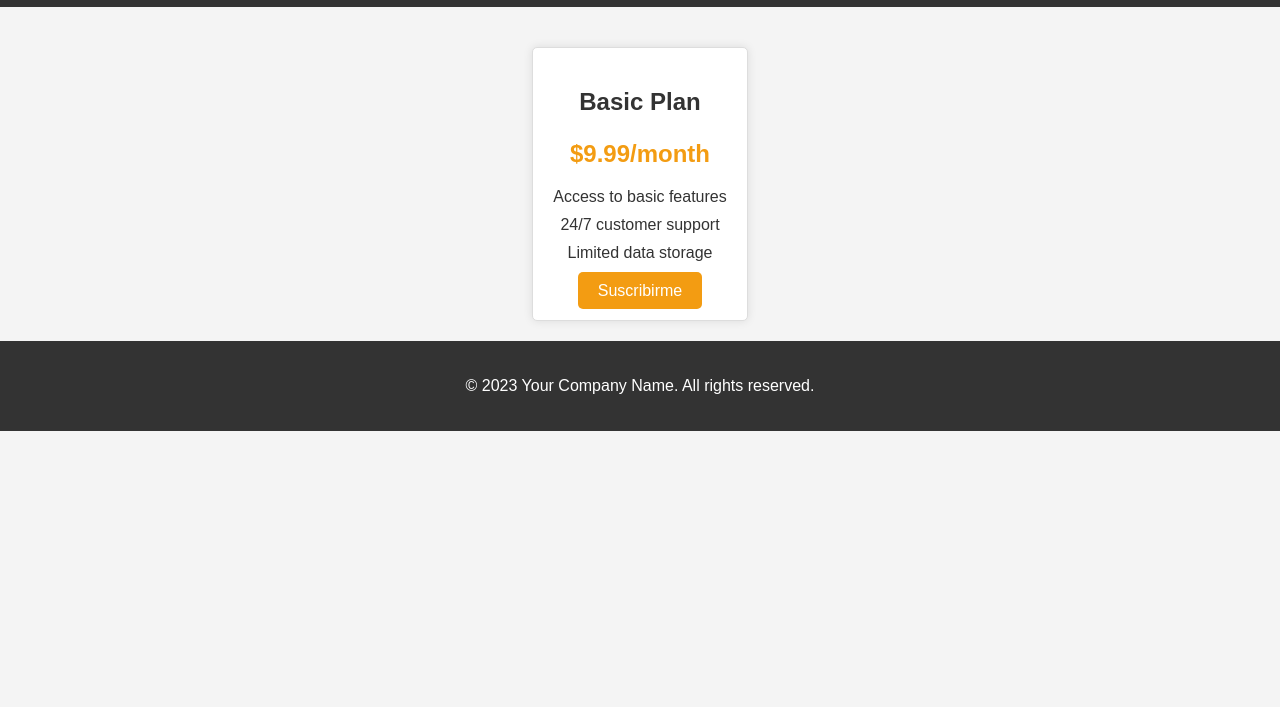
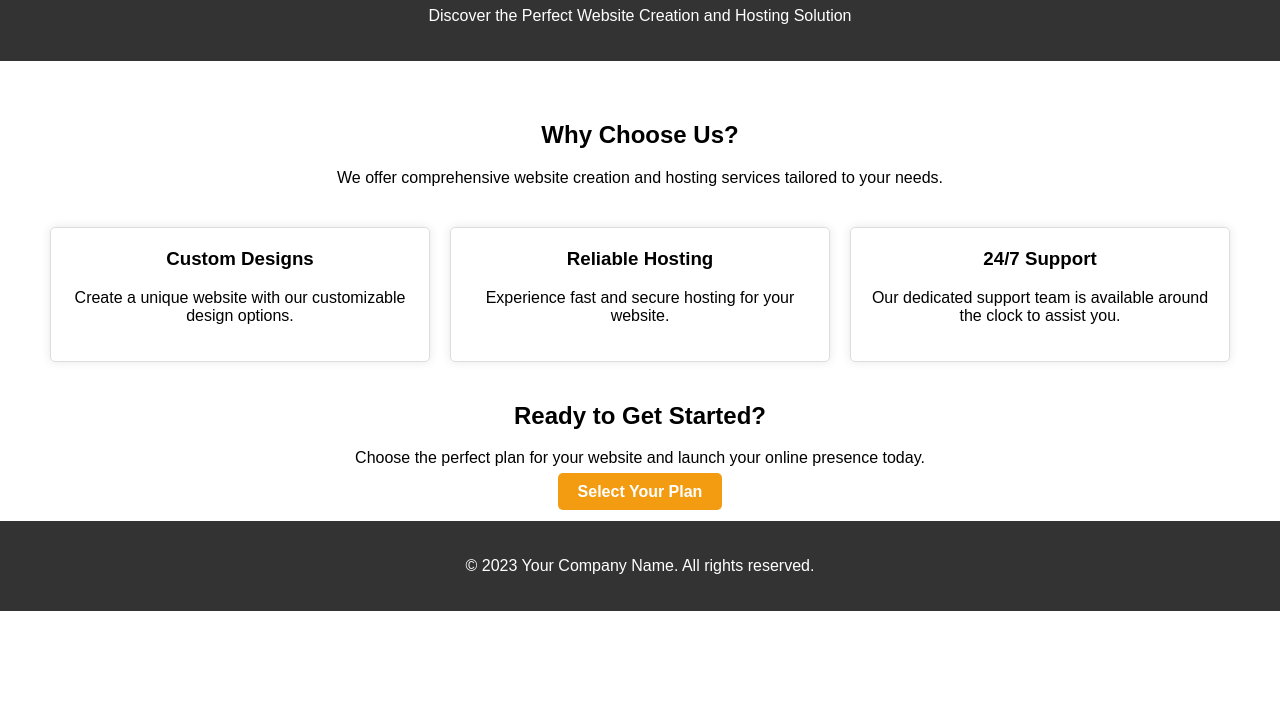
Before and after one commit to netphoria/agency.github.io, a plain HTML site: page index.html in a window 1280 px wide. Shown: the part 93-800 px from the top of the page. Drawn offline with Linux system fonts and the light colour scheme.

Commit message:
Update index.html

```diff
--- a/index.html
+++ b/index.html
@@ -3,21 +3,19 @@
 <head>
   <meta charset="UTF-8">
   <meta name="viewport" content="width=device-width, initial-scale=1.0">
-  <title>Subscription Plans</title>
+  <title>Website Creation & Hosting</title>
   <style>
     body {
+      font-family: Arial, sans-serif;
       margin: 0;
       padding: 0;
-      font-family: Arial, sans-serif;
-      background-color: #f4f4f4;
-      color: #333;
     }
 
-    header {
+    .header {
       background-color: #333;
       color: #fff;
       text-align: center;
-      padding: 10px;
+      padding: 20px;
     }
 
     .container {
@@ -26,42 +24,35 @@
       padding: 20px;
     }
 
-    .plans {
+    .content {
+      text-align: center;
+      margin-top: 40px;
+    }
+
+    .features {
       display: flex;
       justify-content: center;
-      align-items: stretch;
-      margin-top: 20px;
+      align-items: flex-start;
+      margin-top: 40px;
     }
 
-    .plan {
-      background-color: #fff;
+    .feature {
+      flex: 1;
+      text-align: center;
+      padding: 20px;
       border: 1px solid #ddd;
+      margin: 0 10px;
       border-radius: 5px;
-      padding: 20px;
-      margin: 0 15px;
-      text-align: center;
       box-shadow: 0px 0px 10px rgba(0, 0, 0, 0.1);
     }
 
-    .plan h2 {
-      margin-bottom: 10px;
+    .feature h3 {
+      margin-top: 0;
     }
 
-    .plan .price {
-      font-weight: bold;
-      font-size: 24px;
-      margin-bottom: 20px;
-      color: #f39c12;
-    }
-
-    .plan ul {
-      list-style: none;
-      padding: 0;
-      margin-bottom: 20px;
-    }
-
-    .plan ul li {
-      margin: 10px 0;
+    .cta {
+      text-align: center;
+      margin-top: 40px;
     }
 
     .btn {
@@ -73,13 +64,14 @@
       cursor: pointer;
       transition: background-color 0.3s ease;
       text-decoration: none;
+      font-weight: bold;
     }
 
     .btn:hover {
       background-color: #e67e22;
     }
 
-    footer {
+    .footer {
       text-align: center;
       padding: 20px 0;
       background-color: #333;
@@ -88,27 +80,40 @@
   </style>
 </head>
 <body>
-  <header>
-    <h1>Choose Your Subscription Plan</h1>
-  </header>
+  <div class="header">
+    <h1>Your Website Journey Starts Here</h1>
+    <p>Discover the Perfect Website Creation and Hosting Solution</p>
+  </div>
 
   <div class="container">
-    <section class="plans">
-      <div class="plan">
-        <h2>Basic Plan</h2>
-        <p class="price">$9.99/month</p>
-        <ul>
-          <li>Access to basic features</li>
-          <li>24/7 customer support</li>
-          <li>Limited data storage</li>
-        </ul>
-        <a mp-mode="dftl" href="https://www.mercadopago.com.ar/subscriptions/checkout?preapproval_plan_id=2c93808489d9a6da0189d9a97f760000" name="MP-payButton" class='btn'>Suscribirme</a>
+    <div class="content">
+      <h2>Why Choose Us?</h2>
+      <p>We offer comprehensive website creation and hosting services tailored to your needs.</p>
+    </div>
+
+    <div class="features">
+      <div class="feature">
+        <h3>Custom Designs</h3>
+        <p>Create a unique website with our customizable design options.</p>
       </div>
-      <!-- ... Other plan sections ... -->
-    </section>
+      <div class="feature">
+        <h3>Reliable Hosting</h3>
+        <p>Experience fast and secure hosting for your website.</p>
+      </div>
+      <div class="feature">
+        <h3>24/7 Support</h3>
+        <p>Our dedicated support team is available around the clock to assist you.</p>
+      </div>
+    </div>
+
+    <div class="cta">
+      <h2>Ready to Get Started?</h2>
+      <p>Choose the perfect plan for your website and launch your online presence today.</p>
+      <a href="#" class="btn">Select Your Plan</a>
+    </div>
   </div>
 
-  <footer>
+  <footer class="footer">
     <p>&copy; 2023 Your Company Name. All rights reserved.</p>
   </footer>
 </body>
```
